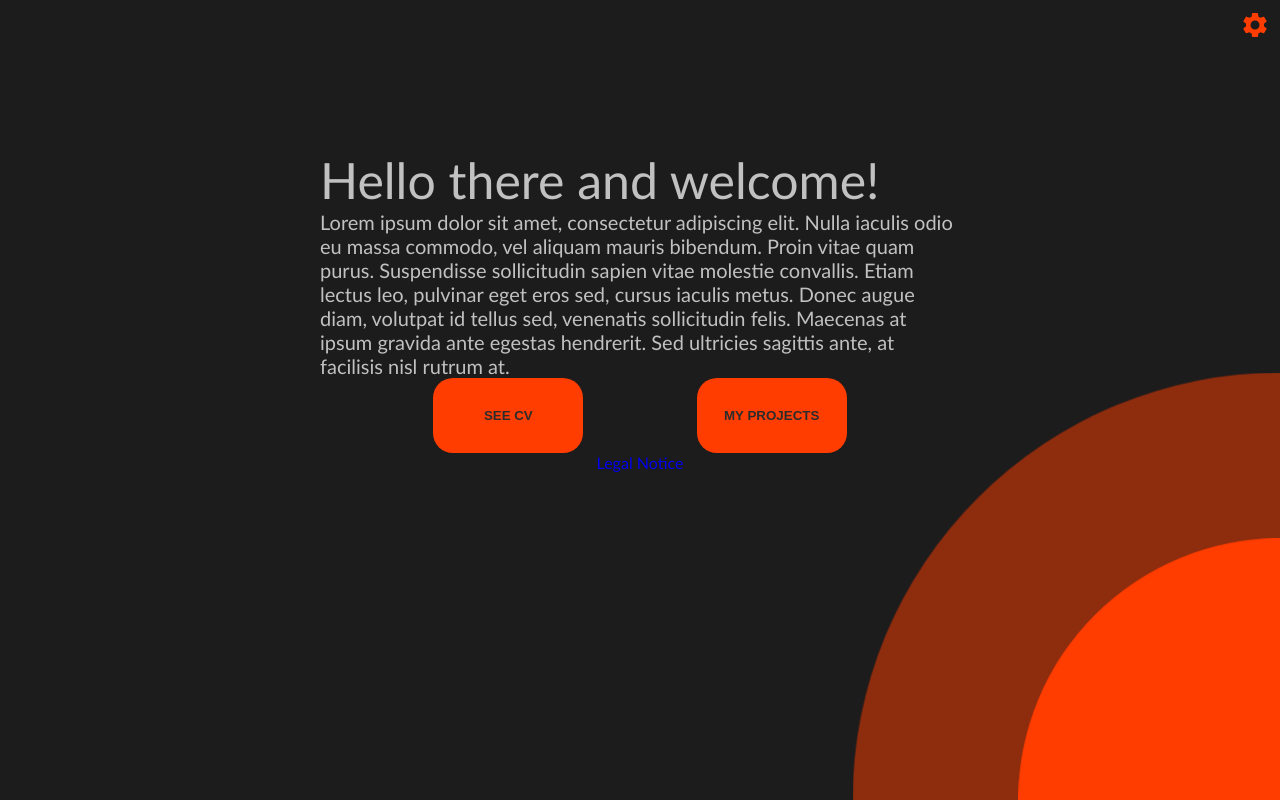
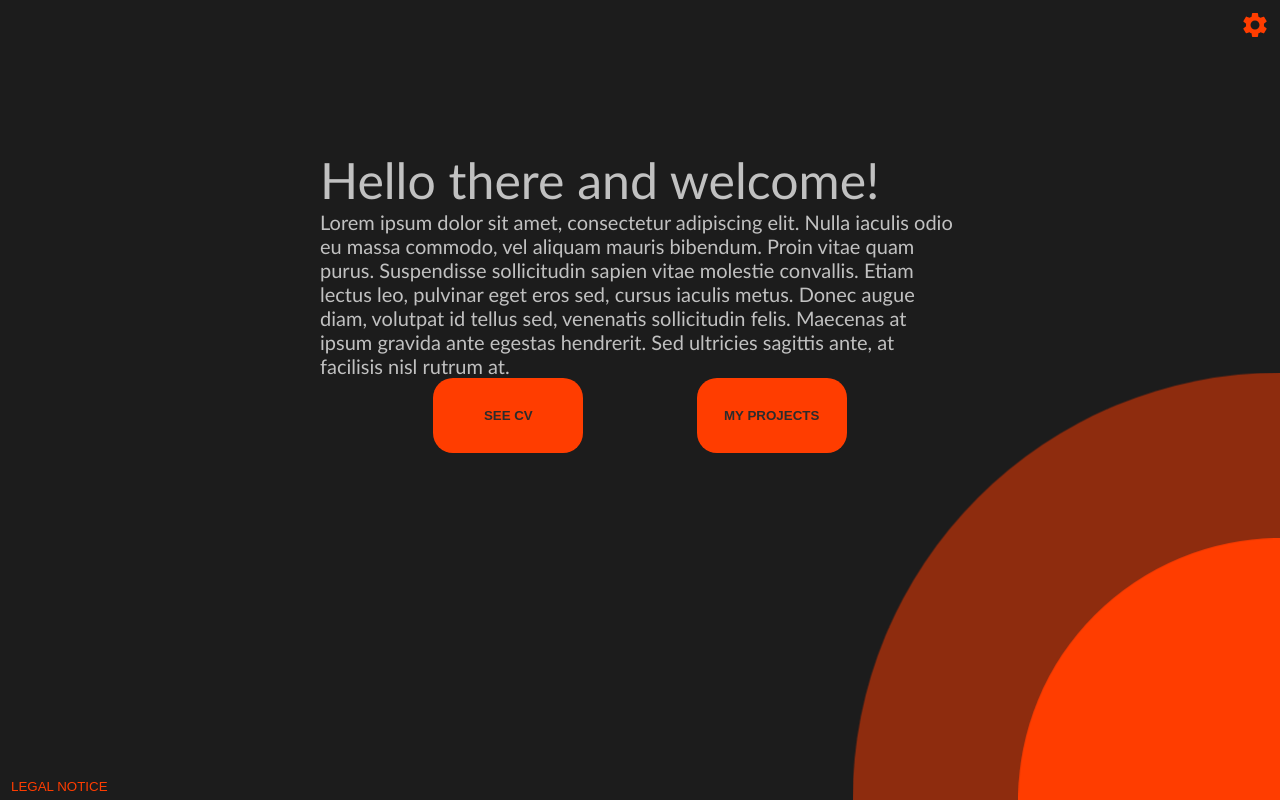
Before and after one commit to 0kMike/windot, a React (Create React App) app: page / in a window 1280 px wide. Shown: the top 800 px of the page. Built offline with nearby package versions, Linux system fonts and the light colour scheme; the HTML template or start-up script is replaced by a standard one.

Commit message:
add and style legal notiuce link in footer

```diff
--- a/src/App.tsx
+++ b/src/App.tsx
@@ -46,14 +46,17 @@ const App: React.FunctionComponent = () => {
                 <Button text={translate("button_projects")} colors={colors}/>
               </ButtonPanel>
             </Content>
+            <Footer colors={colors}/>
         </Route>
         <Route exact path={"/cv"}>
             <Content marginTop={100} colors={colors}>
             </Content>
+            <Footer colors={colors}/>
         </Route>
         <Route exact path={"/projects"}>
             <Content marginTop={100} colors={colors}>
             </Content>
+            <Footer colors={colors}/>
         </Route>
         <Route exact path={"/legal"}>
             <Content marginTop={100} colors={colors}>
@@ -61,7 +64,6 @@ const App: React.FunctionComponent = () => {
             <ContentText textSize={20} text={translate("legal_text")}/>
             </Content>
         </Route>
-        <Footer/>
       </BrowserRouter>
     </div>
   );
--- a/src/components/Content/Button/Button.tsx
+++ b/src/components/Content/Button/Button.tsx
@@ -15,9 +15,7 @@ const Button: React.FunctionComponent<IButtonProps> = (props) => {
     color: colors.backgroundVariant,
   }
 
-  return <input type="button" className={styles.container} style={buttonStyle} value={text.toUpperCase()}>
-
-  </input>;
+  return <input type="button" className={styles.container} style={buttonStyle} value={text.toUpperCase()}/>
 };
 
 export default Button;
--- /dev/null
+++ b/src/components/Footer/Footer.module.css
@@ -0,0 +1,14 @@
+.container {
+    position: absolute;
+    padding-left: 10px;
+    bottom: 0;
+    height: 25px;
+    display: flex;
+    flex-direction: row;
+    justify-content: flex-start;
+    width: 100%;
+}
+.footerButton {
+    border: none;
+    cursor: pointer;
+}
--- a/src/components/Footer/Footer.tsx
+++ b/src/components/Footer/Footer.tsx
@@ -1,13 +1,28 @@
-import React from "react";
+import React, { CSSProperties } from "react";
 import { Link } from "react-router-dom";
+import { IColors } from "../../interfaces/IColors";
 import { translate } from "../../provider/languageProvider";
+import styles from "./Footer.module.css";
 
-export const Footer : React.FunctionComponent = () => {
+interface IFooterProps {
+    colors: IColors,
+}
+
+export const Footer : React.FunctionComponent<IFooterProps> = (props) => {
+    const {colors} = props;
+
+const footerButtonStyle: CSSProperties = {
+    color: colors.accent,
+    backgroundColor: colors.background,
+}
+
     return (
-        <footer>
+        <footer className={styles.container}>
             <Link to="/legal">
-                {translate("button_legal")}
+                <input type="button" value={translate("button_legal").toUpperCase()} className={styles.footerButton} style={footerButtonStyle}>
+                </input>
             </Link>
+            {props.children}
         </footer>
     )
 };
```
